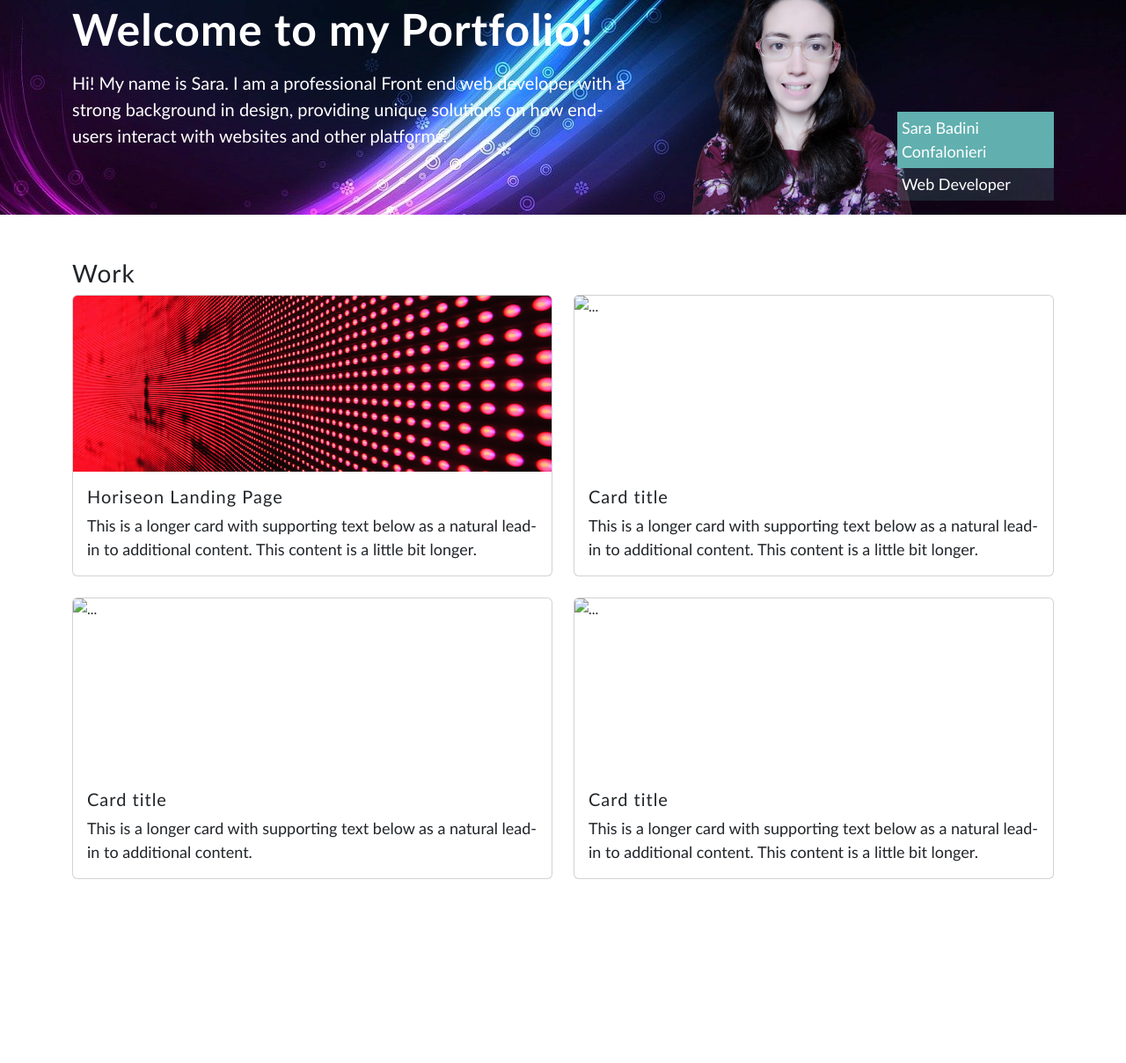
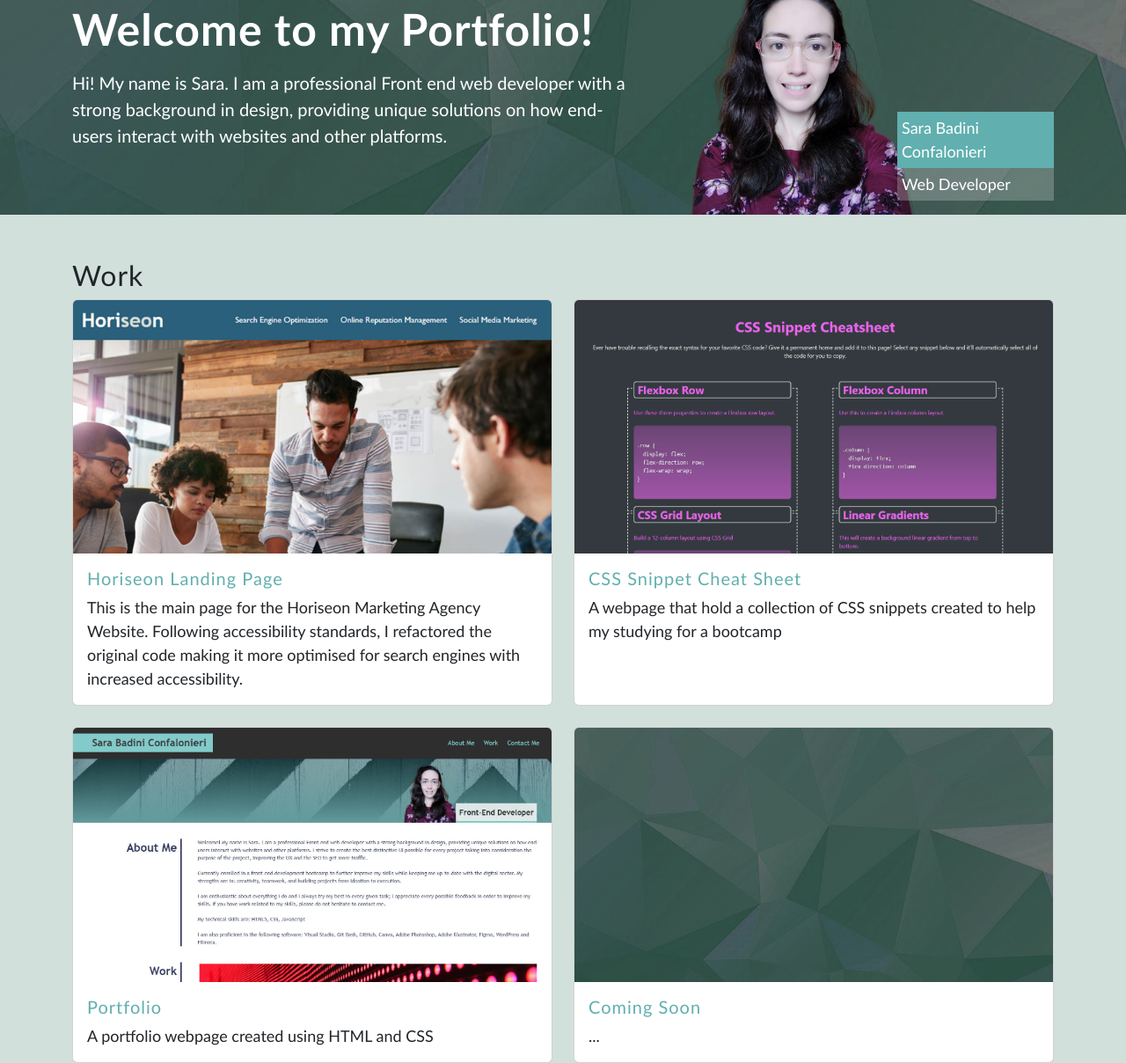
Before and after one commit to Sara-Badini-Confalonieri/Bootstrap-Portfolio, a plain HTML site: page index.html in a window 1280 px wide. Shown: the part 176-1384 px from the top of the page at 88% size. Before the commit the page ends 1175 px from the top, so only its background shows below. Drawn offline with nearby package versions, Linux system fonts and the light colour scheme.

Commit message:
Added elements in the 'Work' section

```diff
--- a/css/index.css
+++ b/css/index.css
@@ -6,6 +6,7 @@ body {
 }
 
 body {
+  background-color: rgb(210, 224, 220);
   font-family: 'Trebuchet MS', 'Lucida Sans Unicode', 'Lucida Grande', 'Lucida Sans', Arial, sans-serif;
 }
 
@@ -24,6 +25,10 @@ p {
   font-size: 18px;
   line-height: 1.5;
 
+}
+
+a {
+  text-decoration: none;
 }
 
 
@@ -51,11 +56,12 @@ p {
 .main-header {
   padding-top: 50px;
   color: white;
-  background: url('../images/background_header.jpg');
+  background: url('../images/bg-image2.jpg');
   background-position: center;
   background-repeat: no-repeat;
   background-size: cover;
   align-items: center;
+  background-color: rgba(0, 0, 0, 0.5);
 }
 
 .header-content h1 {
@@ -75,7 +81,7 @@ p {
 }
 
 .photo-title {
-  background-color: rgba(97, 175, 175, 0.185);
+  background-color: rgba(255, 255, 255, 0.226);
   padding: 5px;
 }
 
@@ -83,10 +89,16 @@ p {
 
 /* Cards styles ============= */
 
-.card-img-top {
-  height: 200px;
-}
-
 .work-cards {
   margin-top: 50px;
 }
+
+.card-title {
+  color: rgb(97, 175, 175);
+}
+
+
+.card:hover {
+  opacity: 0.7;
+  box-shadow: 5px 5px 20px #000000;
+  }
--- a/index.html
+++ b/index.html
@@ -78,47 +78,58 @@
   <!-- Main Section -->
 
   <main>
-    <div class="container work-cards">
-      <h3 id="work">Work</h3>
+    <section class="container work-cards">
+      <h2 id="work">Work</h2>
       <div class="row row-cols-1 row-cols-md-2 g-4">
-        <div class="col">
-          <div class="card" id="project-1" href="https://github.com/Sara-Badini-Confalonieri/horiseon-landing-page">
-            <img src="images/project-1.jpg" height="250" class="card-img-top img-fluid" alt="...">
+        <a class="col d-flex align-items-stretch"
+          href="https://github.com/Sara-Badini-Confalonieri/horiseon-landing-page">
+          <div class="card" id="project-1">
+            <img src="images/project1.jpg" class="card-img-top">
             <div class="card-body">
               <h5 class="card-title">Horiseon Landing Page</h5>
-              <p class="card-text">This is a longer card with supporting text below as a natural lead-in to additional content. This content is a little bit longer.</p>
+              <p class="card-text">This is the main page for the Horiseon Marketing Agency Website. Following
+                accessibility standards, I refactored the original code making it more optimised for search engines with
+                increased accessibility.</p>
             </div>
           </div>
-        </div>
+        </a>
+        <a class="col d-flex align-items-stretch"
+          href="https://github.com/Sara-Badini-Confalonieri/CSS-Snippet-Cheatsheet">
+          <div class="card">
+            <img src="images/project2.jpg" class="card-img-top" alt="...">
+            <div class="card-body">
+              <h5 class="card-title">CSS Snippet Cheat Sheet</h5>
+              <p class="card-text">A webpage that hold a collection of CSS snippets created to help my studying for a
+                bootcamp</p>
+            </div>
+          </div>
+        </a>
+        <a class="col d-flex align-items-stretch"
+          href="https://github.com/Sara-Badini-Confalonieri/sara-badini-portfolio">
+          <div class="card">
+            <img src="images/project3.jpg" class="card-img-top" alt="...">
+            <div class="card-body">
+              <h5 class="card-title">Portfolio</h5>
+              <p class="card-text">A portfolio webpage created using HTML and CSS</p>
+            </div>
+          </div>
+        </a>
         <div class="col">
           <div class="card">
-            <img src="..." class="card-img-top" alt="...">
+            <img src="images/project4.jpg" class="card-img-top" alt="...">
             <div class="card-body">
-              <h5 class="card-title">Card title</h5>
-              <p class="card-text">This is a longer card with supporting text below as a natural lead-in to additional content. This content is a little bit longer.</p>
-            </div>
-          </div>
-        </div>
-        <div class="col">
-          <div class="card">
-            <img src="..." class="card-img-top" alt="...">
-            <div class="card-body">
-              <h5 class="card-title">Card title</h5>
-              <p class="card-text">This is a longer card with supporting text below as a natural lead-in to additional content.</p>
-            </div>
-          </div>
-        </div>
-        <div class="col">
-          <div class="card">
-            <img src="..." class="card-img-top" alt="...">
-            <div class="card-body">
-              <h5 class="card-title">Card title</h5>
-              <p class="card-text">This is a longer card with supporting text below as a natural lead-in to additional content. This content is a little bit longer.</p>
+              <h5 class="card-title">Coming Soon</h5>
+              <p class="card-text">...</p>
             </div>
           </div>
         </div>
       </div>
-    </div>
+    </section>
+
+
+
+
+
   </main>
 
 
```
Also changed, not shown: images/bg-image.jpg (added), images/bg-image2.jpg (added), images/logo-2582747_640.png (added), images/logo-2582748_640.png (added), images/logo-b.png (added), images/logo-js.png (added), images/project1.jpg (added), images/project2.jpg (added), images/project3.jpg (added), images/project4.jpg (added).
